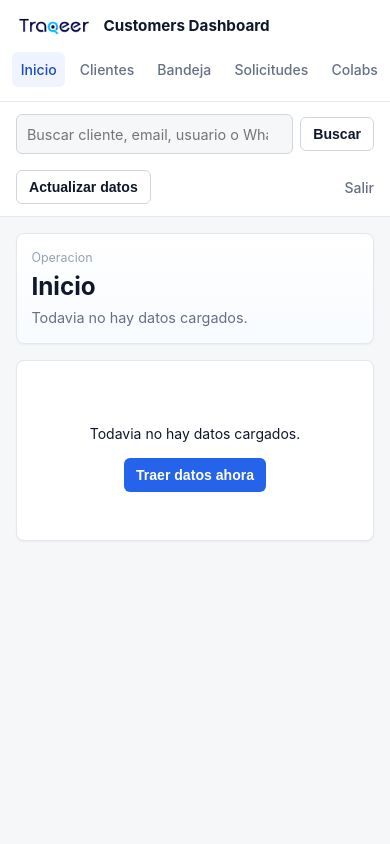
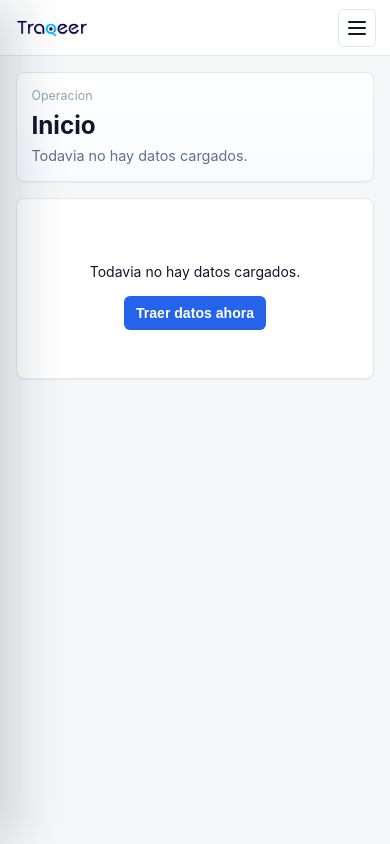
Before and after one commit to francods9-tech/customers, a Flask app: page / in a window 390 px wide. Run offline with Flask 3, Linux system fonts and the light colour scheme; the visitor is signed in with stand-in values (Sample User, id 1); data that the repository does not hold is empty.

Commit message:
Clean shell navigation (#98)

```diff
--- a/static/style.css
+++ b/static/style.css
@@ -524,6 +524,12 @@ a:hover { text-decoration: none; }
   grid-template-columns: 228px minmax(0, 1fr);
 }
 
+.mobile-menu-state,
+.mobile-shell-header,
+.mobile-drawer-backdrop {
+  display: none;
+}
+
 .sidebar {
   position: sticky;
   top: 0;
@@ -537,14 +543,12 @@ a:hover { text-decoration: none; }
 .sidebar-brand {
   display: flex;
   align-items: center;
-  gap: .65rem;
   height: 56px;
   padding: 0 1rem;
   color: var(--text);
   font-weight: 700;
 }
 .sidebar-brand img { height: 28px; width: auto; }
-.sidebar-brand span { font-size: .95rem; }
 
 .sidebar-nav {
   flex: 1;
@@ -574,13 +578,17 @@ a:hover { text-decoration: none; }
 .nav-item:hover { background: var(--panel-2); color: var(--text); }
 .nav-item.active { background: var(--accent-soft); color: var(--accent-2); }
 
+.sidebar-footer {
+  display: grid;
+  gap: .55rem;
+  padding: .75rem;
+  border-top: 1px solid var(--border);
+}
 .sidebar-user {
   display: flex;
   align-items: center;
   gap: .65rem;
-  min-height: 58px;
-  padding: .75rem;
-  border-top: 1px solid var(--border);
+  min-height: 38px;
 }
 .avatar {
   width: 30px;
@@ -595,49 +603,35 @@ a:hover { text-decoration: none; }
 }
 .sidebar-user strong { display: block; font-size: .82rem; }
 .sidebar-user span:not(.avatar) { display: block; color: var(--muted); font-size: .74rem; }
+.sidebar-action {
+  margin: 0;
+}
+.sidebar-action .btn-sync,
+.sidebar-logout {
+  width: 100%;
+  min-height: 34px;
+  justify-content: center;
+}
+.sidebar-logout {
+  display: inline-flex;
+  align-items: center;
+  padding: .45rem .55rem;
+  border: 1px solid var(--border);
+  border-radius: 6px;
+  color: var(--muted);
+  font-weight: 600;
+}
+.sidebar-logout:hover {
+  background: var(--panel-2);
+  color: var(--text);
+  text-decoration: none;
+}
 
 .app-main {
   min-width: 0;
   display: flex;
   flex-direction: column;
 }
-
-.topbar {
-  position: sticky;
-  top: 0;
-  z-index: 20;
-  min-height: 56px;
-  padding: .55rem 1.5rem;
-  display: flex;
-  align-items: center;
-  gap: 1rem;
-  background: rgba(255,255,255,.94);
-  border-bottom: 1px solid var(--border);
-  backdrop-filter: blur(10px);
-}
-
-.global-search {
-  flex: 1;
-  max-width: 560px;
-  display: flex;
-  align-items: center;
-  gap: .45rem;
-  margin: 0;
-}
-.global-search input {
-  margin: 0;
-  min-height: 34px;
-  background: var(--bg);
-}
-.global-search button { min-height: 34px; }
-
-.topbar-actions {
-  margin-left: auto;
-  display: flex;
-  align-items: center;
-  gap: .55rem;
-}
-.topbar-actions .inline { margin: 0; }
 .logout { color: var(--muted); font-weight: 500; }
 
 .content {
@@ -2375,44 +2369,101 @@ table.grid.clientes-grid {
 @media (max-width: 820px) {
   .app-shell {
     display: block;
+    min-height: 100vh;
+    padding-top: 56px;
+  }
+  .mobile-shell-header {
+    position: fixed;
+    top: 0;
+    left: 0;
+    right: 0;
+    z-index: 50;
+    min-height: 56px;
+    display: flex;
+    align-items: center;
+    justify-content: space-between;
+    padding: 0 .9rem;
+    background: rgba(255,255,255,.96);
+    border-bottom: 1px solid var(--border);
+    backdrop-filter: blur(10px);
+  }
+  .mobile-shell-brand {
+    display: inline-flex;
+    align-items: center;
+  }
+  .mobile-shell-brand img {
+    height: 28px;
+    width: auto;
+    display: block;
+  }
+  .mobile-menu-toggle {
+    width: 38px;
+    height: 38px;
+    display: inline-grid;
+    place-content: center;
+    gap: 4px;
+    border: 1px solid var(--border);
+    border-radius: 6px;
+    background: var(--panel);
+    cursor: pointer;
+  }
+  .mobile-menu-toggle span {
+    display: block;
+    width: 18px;
+    height: 2px;
+    border-radius: 2px;
+    background: var(--text);
+  }
+  .mobile-drawer-backdrop {
+    position: fixed;
+    inset: 0;
+    z-index: 55;
+    background: rgba(15, 23, 42, .32);
+    opacity: 0;
+    pointer-events: none;
+    transition: opacity .18s ease;
   }
   .sidebar {
-    position: static;
-    height: auto;
-    border-right: 0;
-    border-bottom: 1px solid var(--border);
+    position: fixed;
+    top: 0;
+    bottom: 0;
+    left: 0;
+    z-index: 60;
+    width: min(300px, calc(100vw - 48px));
+    height: 100vh;
+    height: 100dvh;
+    border-right: 1px solid var(--border);
+    border-bottom: 0;
+    transform: translateX(-100%);
+    transition: transform .18s ease;
+    box-shadow: 18px 0 48px rgba(15, 23, 42, .16);
   }
   .sidebar-brand {
-    height: 52px;
+    height: 56px;
   }
   .sidebar-nav {
-    display: flex;
-    gap: .35rem;
-    overflow-x: auto;
-    padding: 0 .75rem .75rem;
-  }
-  .sidebar-section,
-  .sidebar-user {
-    display: none;
+    display: block;
+    padding: .6rem;
+    overflow-x: hidden;
+    overflow-y: auto;
+  }
+  .sidebar-section {
+    display: block;
+  }
+  .sidebar-footer {
+    display: grid;
   }
   .nav-item {
-    flex: 0 0 auto;
-    white-space: nowrap;
-  }
-  .topbar {
-    position: static;
-    align-items: stretch;
-    flex-direction: column;
-    padding: .75rem 1rem;
-  }
-  .global-search {
-    max-width: none;
     width: 100%;
-  }
-  .topbar-actions {
-    width: 100%;
-    margin: 0;
-    justify-content: space-between;
+    white-space: normal;
+  }
+  .mobile-menu-state:checked ~ .mobile-drawer-backdrop {
+    display: block;
+    opacity: 1;
+    pointer-events: auto;
+  }
+  .mobile-menu-state:checked ~ .sidebar {
+    transform: translateX(0);
   }
   .content {
     padding: 1rem;
@@ -2643,10 +2694,6 @@ table.grid.clientes-grid {
 }
 
 @media (max-width: 520px) {
-  .global-search {
-    display: grid;
-    grid-template-columns: 1fr auto;
-  }
   .page-head h1 { font-size: 1.35rem; }
   .mini-kpis {
     grid-template-columns: 1fr;
--- a/templates/base.html
+++ b/templates/base.html
@@ -10,10 +10,21 @@
 {% if session.auth %}
 {% set active = request.endpoint %}
 <div class="app-shell">
-  <aside class="sidebar">
+  <input class="mobile-menu-state" id="mobile-menu-toggle" type="checkbox" aria-hidden="true">
+  <header class="mobile-shell-header">
+    <a class="mobile-shell-brand" href="{{ url_for('index') }}">
+      <img src="{{ url_for('static', filename='traqeer-logo.png') }}" alt="Traqeer">
+    </a>
+    <label class="mobile-menu-toggle" for="mobile-menu-toggle" aria-label="Abrir menu" aria-controls="mobile-menu">
+      <span></span>
+      <span></span>
+      <span></span>
+    </label>
+  </header>
+  <label class="mobile-drawer-backdrop" for="mobile-menu-toggle" aria-hidden="true"></label>
+  <aside class="sidebar" id="mobile-menu">
     <a class="sidebar-brand" href="{{ url_for('index') }}">
       <img src="{{ url_for('static', filename='traqeer-logo.png') }}" alt="Traqeer">
-      <span>Customers Dashboard</span>
     </a>
     <nav class="sidebar-nav" aria-label="Navegacion principal">
       <div class="sidebar-section">Operacion</div>
@@ -26,27 +37,21 @@
       <a class="nav-item {{ 'active' if active == 'bajas_list' }}" href="{{ url_for('bajas_list') }}">Bajas</a>
       <a class="nav-item {{ 'active' if active == 'mensajes_list' }}" href="{{ url_for('mensajes_list') }}">Mensajes</a>
     </nav>
-    <div class="sidebar-user">
-      <span class="avatar">CS</span>
-      <div>
-        <strong>Equipo</strong>
-        <span>Customer Success</span>
+    <div class="sidebar-footer">
+      <div class="sidebar-user">
+        <span class="avatar">CS</span>
+        <div>
+          <strong>Equipo</strong>
+          <span>Customer Success</span>
+        </div>
       </div>
+      <form method="post" action="{{ url_for('sync') }}" class="sidebar-action">
+        <button class="btn-sync" type="submit">Actualizar datos</button>
+      </form>
+      <a class="logout sidebar-logout" href="{{ url_for('logout') }}">Salir</a>
     </div>
   </aside>
   <div class="app-main">
-    <header class="topbar">
-      <form method="get" action="{{ url_for('clientes_list') }}" class="global-search">
-        <input type="search" name="q" placeholder="Buscar cliente, email, usuario o WhatsApp" value="{{ request.args.get('q', '') if active == 'clientes_list' else '' }}">
-        <button class="btn-sync" type="submit">Buscar</button>
-      </form>
-      <div class="topbar-actions">
-        <form method="post" action="{{ url_for('sync') }}" class="inline">
-          <button class="btn-sync" type="submit">Actualizar datos</button>
-        </form>
-        <a class="logout" href="{{ url_for('logout') }}">Salir</a>
-      </div>
-    </header>
     <main class="content">
 {% else %}
 <main class="content login-content">
```
Also changed, not shown: status.md (+40 -0 lines), tests/test_app_routes.py (+42 -1 lines).
